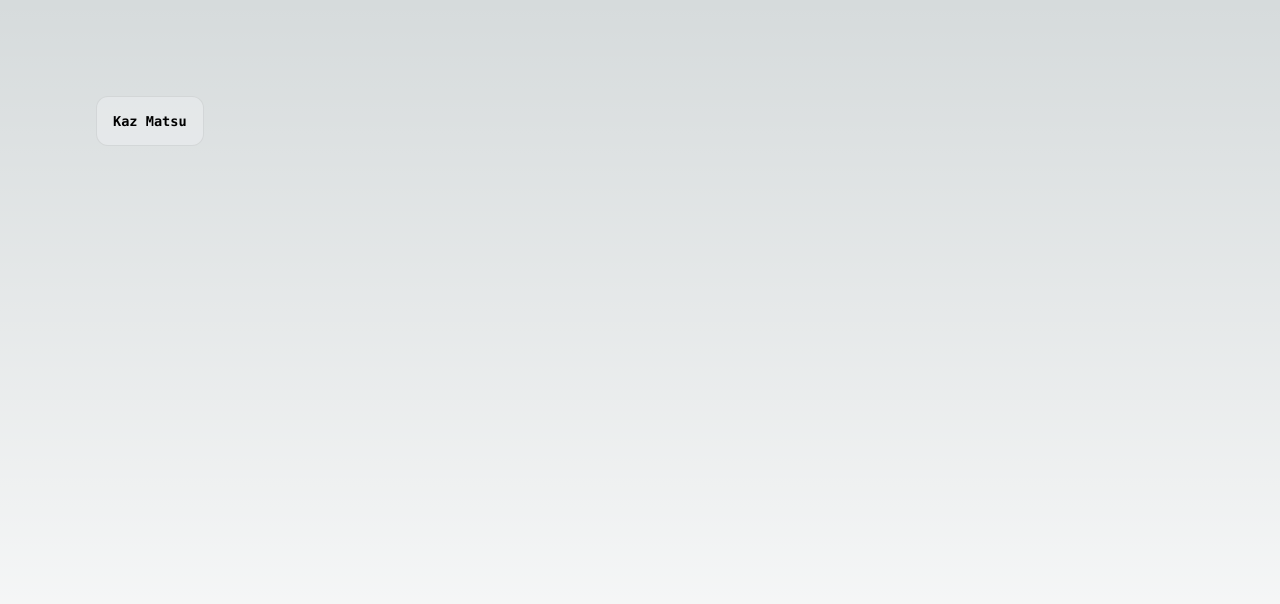
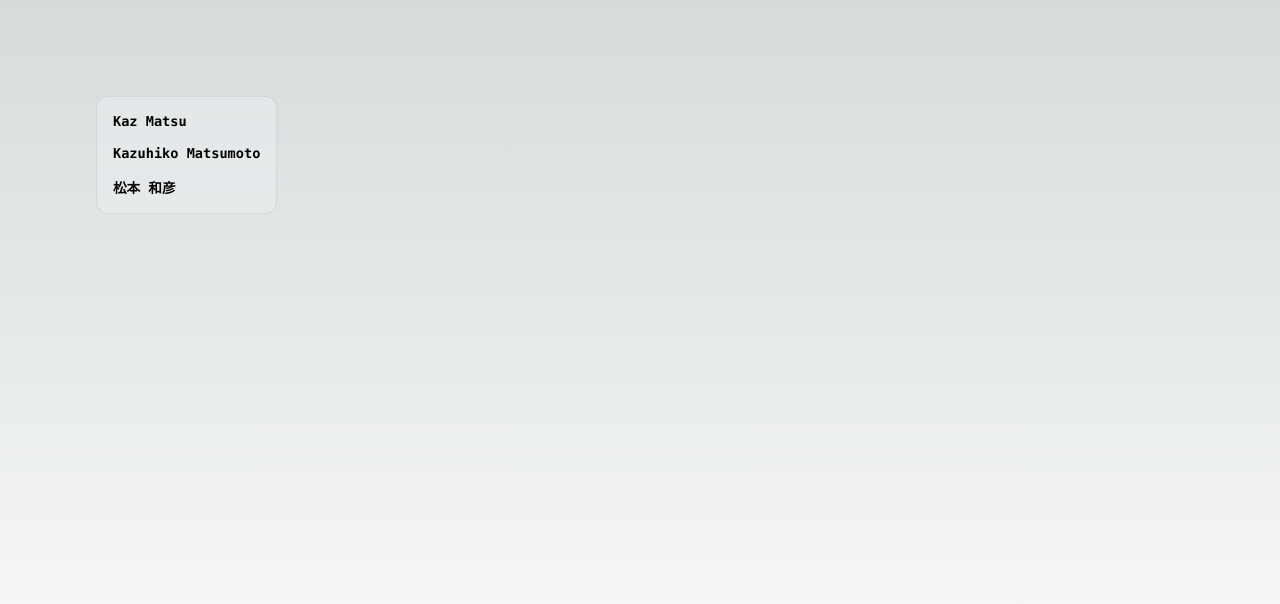
Before and after one commit to kazzmatsu/dev-01-app, a Next.js app: page / in a window 1280 px wide. Shown: the top 604 px of the page. Built offline with nearby package versions, Linux system fonts and the light colour scheme.

Commit message:
third ChangeZ5

```diff
--- a/pages/index.tsx
+++ b/pages/index.tsx
@@ -17,7 +17,11 @@ export default function Home() {
       <main className={styles.main}>
         <div className={styles.description}>
           <p>
-            <code className={styles.code}>Kaz Matsu</code>
+            <code className={styles.code}>
+              Kaz Matsu<br/><br/>
+              Kazuhiko Matsumoto<br/><br/>
+              松本 和彦<br/>
+            </code>
           </p>
           {/* <div>
             <a
```
